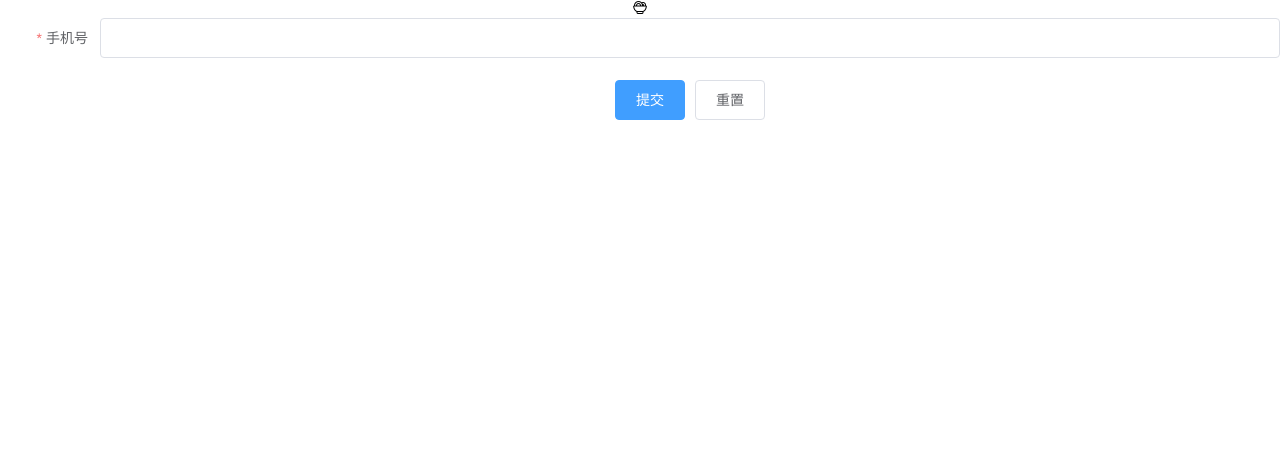
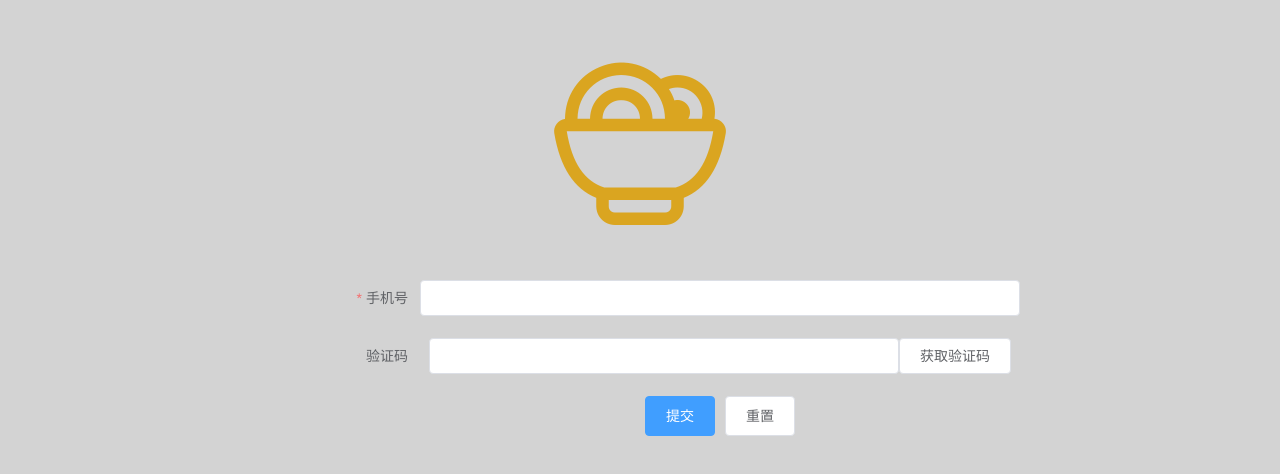
Before and after one commit to Zombie01/zxl01, a Vue app in the folder chileme-cli/: page /register in a window 1280 px wide. Shown: the top 474 px of the page. Built offline with nearby package versions, Linux system fonts and the light colour scheme.

Commit message:
注册页面切图

```diff
--- a/chileme-cli/src/views/Register.vue
+++ b/chileme-cli/src/views/Register.vue
@@ -1,16 +1,25 @@
 <template lang="pug">
     div.register
+        div.inner
             div.el-icon-food
             el-form(:model="form",ref="Form",label-width="100px")
                 el-form-item(
+                    size='medium',
                     label="手机号",
                     prop="mobeli",
                     :rules="[{ required: true, message: '手机号不能为空'},{ type: 'number', message: '手机号必须为数字值'}]"
                     )
-                el-input(type="mobeli" v-model.number="form.mobeli" autocomplete="off")
+                    el-input(type="text",v-model.number="form.mobeli",autocomplete="off")
+                el-form-item(
+                    size='medium',
+                    label="验证码",
+                    prop="testCode"
+                    )
+                    el-input(type='text',v-model.trim="form.testCode",autocomplete="off",class='wth470')
+                    el-button(@click="getTestCode") 获取验证码
 
                 el-form-item
-                el-button(type="primary" @click="registerHandle('Form')") 提交
+                    el-button(type="primary",@click="registerHandle('Form')") 提交
                     el-button(@click="resetForm('Form')") 重置
 </template>
 <script>
@@ -19,11 +28,16 @@ export default {
         return{
             // 注册表单
             form:{
-                mobeli:'',
+                mobeli:'', //手机号
+                testCode:'', // 验证码
             }
         }
     },
     methods:{
+        // 获取验证码
+        getTestCode(){
+
+        },
         // 提交注册表单方法
         registerHandle(formName) {
             this.$refs[formName].validate((valid) => {
@@ -41,3 +55,35 @@ export default {
     }
 }
 </script>
+<style lang="scss" scoped>
+@mixin flx($dec:culomn){
+    display:flex;
+    flex-direction: $dec;
+}
+.register{
+    @include flx;
+    justify-content: center;
+    align-items: center;
+    height: 100%;
+    background: lightgrey;
+    .inner{
+        width: 50%;
+        height: 90%;
+        .el-icon-food{
+            height: 20%;
+            min-height: 220px;
+            line-height: 220px;
+            font-size: 200px;
+            color: goldenrod;
+        }
+        .el-form{
+            margin:20px auto 0;
+            width:700px;
+        }
+    }
+
+    .wth470{
+        width:470px;
+    }
+}
+</style>
```
Lines whose indentation alone changed are shown as unchanged.
